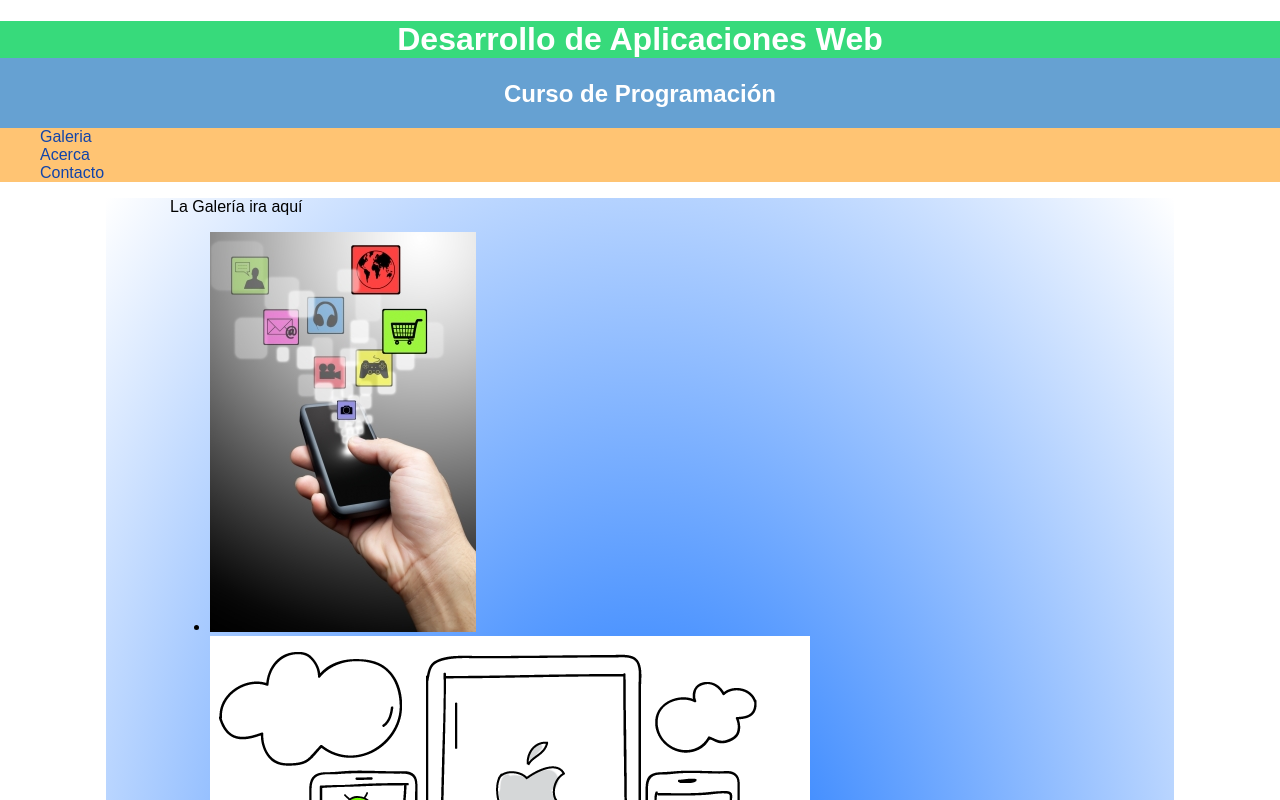
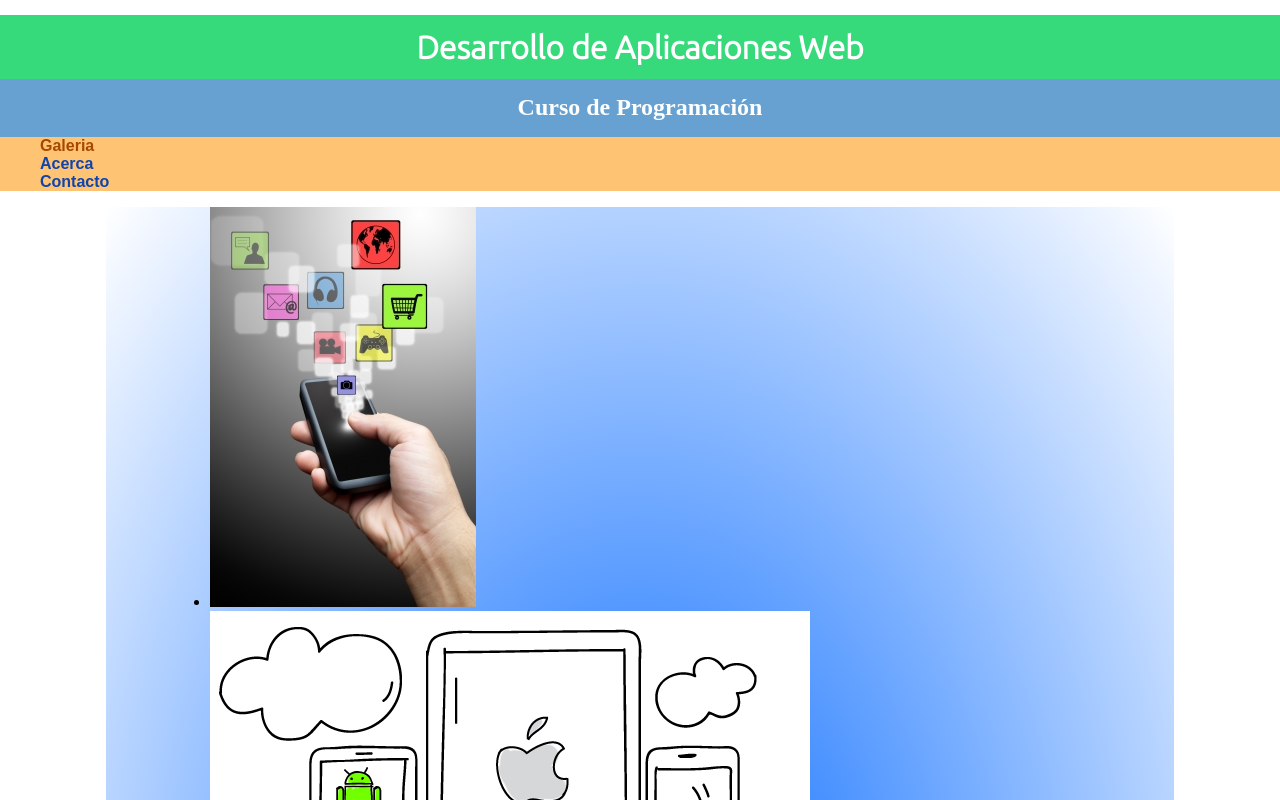
Before and after one commit to leonel1708/programacionWebLeo, a plain HTML site: page index.html in a window 1280 px wide. Shown: the top 800 px of the page. Drawn offline with Linux system fonts and the light colour scheme; a web font is replaced by a local one.

Commit message:
Agregados fuentes comentarios y pseudoclases

```diff
--- a/css/main.css
+++ b/css/main.css
@@ -1,8 +1,5 @@
-footer{
-	text-align: center;
-	color: orange;
-	background-color: #EAEAEA
-}
+
+/**************** GENERAL ****************/
 
 a{
 	text-decoration: none;
@@ -12,19 +9,13 @@ a{
 	max-width: 940px;
 	margin: 0 auto;
 	padding: 0 5%;
-	/*background: #FFF8AE;*/
-	/*background: rgba(179,220,237,1);
-	background: -moz-linear-gradient(left, rgba(179,220,237,1) 0%, rgba(41,184,229,1) 50%, rgba(188,224,238,1) 100%);
-	background: -webkit-gradient(left top, right top, color-stop(0%, rgba(179,220,237,1)), color-stop(50%, rgba(41,184,229,1)), color-stop(100%, rgba(188,224,238,1)));
-	background: -webkit-linear-gradient(left, rgba(179,220,237,1) 0%, rgba(41,184,229,1) 50%, rgba(188,224,238,1) 100%);
-	background: -o-linear-gradient(left, rgba(179,220,237,1) 0%, rgba(41,184,229,1) 50%, rgba(188,224,238,1) 100%);
-	background: -ms-linear-gradient(left, rgba(179,220,237,1) 0%, rgba(41,184,229,1) 50%, rgba(188,224,238,1) 100%);
-	background: linear-gradient(to right, rgba(179,220,237,1) 0%, rgba(41,184,229,1) 50%, rgba(188,224,238,1) 100%);
-	filter: progid:DXImageTransform.Microsoft.gradient( startColorstr='#b3dced', endColorstr='#bce0ee', GradientType=1 );*/
 	/*  fondo degradado usar las dos lineas se cambian los colores */
 	background: -webkit-radial-gradient(#06f, #fff);
-    background: -moz-radial-gradient(#06f, #0f0);
+	background: -moz-radial-gradient(#06f, #0f0);
 }
+
+
+/**************** HEADING ****************/
 
 #logo{
 	text-align: center;
@@ -36,14 +27,60 @@ header{
 	border-color: #1d766f;
 }
 
+h1
+{
+	text-align: center;
+	background-color: #37da7b;
+	font-family: 'Ubuntu', sans-serif;
+	margin: 15px 0;
+	font-weight: bold;
+	line-height: 2em;
+}
+
+h2{
+	font-family: 'Droid Serif', serif;
+	text-align: center;
+	margin: 15px 0;
+	font-weight: bold;
+}
+
 h1,h2{
 	color: #ffffff;
 }
+
+
+/**************** NAVIGATION ****************/
 
 nav{
 	background: #ffc473;
 }
 
 nav a, nav a:visited{
+	font-weight: bold;
 	color: #1144aa;
 }
+
+/*cambia de color al estar seleccionada*/
+nav a.selected{
+	font-weight: bold;
+	color: #A64800;
+}
+
+/*cambia de color al pasar el mouse por encima*/
+nav a:hover{
+	color: #c9a05a;
+}
+
+
+/**************** GALERIA ****************/
+
+
+
+
+/**************** FOOTER ****************/
+
+footer{
+	text-align: center;
+	color: orange;
+	background-color: #EAEAEA
+}
--- a/index.html
+++ b/index.html
@@ -6,16 +6,10 @@
 	<meta name="description" content="Página de prueba del curso de actualizacion de Programación Web">
 	<meta name="author" content="Armando Alejandro">
 	<style type="text/css">
-	h1
-	{
-		color: blue;
-		text-align: center;
-		background-color: #37da7b;
-		font-family: sans-serif;
-	}
 	</style>
 	<title>Mi Primera Pagina</title>
 	<link rel="stylesheet" type="text/css" href="css/normalize.css">
+	<link href='https://fonts.googleapis.com/css?family=Ubuntu:300|Droid+Serif:400italic' rel='stylesheet' type='text/css'>
 	<link rel="stylesheet" type="text/css" href="css/main.css">
 </head>
 <body>
@@ -30,7 +24,7 @@
 		</a>
 		<nav>
 			<ul>
-				<li><a href="index.html">Galeria</a></li>
+				<li><a href="index.html" class="selected">Galeria</a></li>
 				<li><a href="about.html">Acerca</a></li>
 				<li><a href="contact.html">Contacto</a></li>
 			</ul>
@@ -38,8 +32,7 @@
 	</header>
 	<div id="wrapper">
 		<section>
-			<p>La Galería ira aquí</p>
-			<ul>
+			<ul id="galeria">
 				<li>
 					<img src="img/des1.jpg" alt="Desarrollo1">
 				</li>
```
